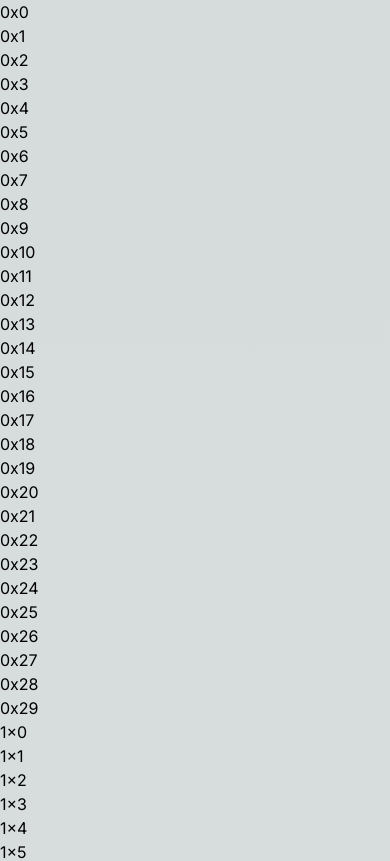
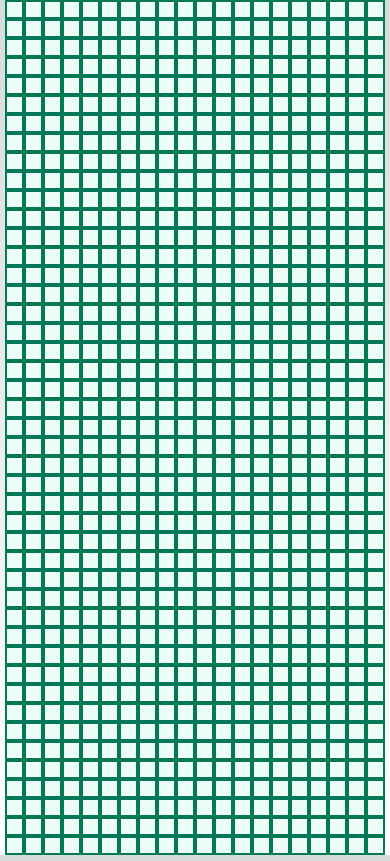
Before and after one commit to Albx68/friendly-octo-lamp, a Next.js app: page / in a window 390 px wide. Shown: the top 861 px of the page. Built offline with nearby package versions, Linux system fonts and the light colour scheme.

Commit message:
added responsive grid

```diff
--- a/src/components/Grid.tsx
+++ b/src/components/Grid.tsx
@@ -2,19 +2,24 @@
 
 import { COL_COUNT, ROW_COUNT } from '@/utils/constants/constants'
 import { generateGrid } from '@/utils/helpers/grid'
+import useWindowDimensions from '@/utils/hooks/useWindowDimensions'
+import { motion } from 'framer-motion'
 import React, { useMemo } from 'react'
 
 
 
 const Grid = () => {
+    const { height: windowHeight, width: windowWidth } = useWindowDimensions()
 
     const grid = useMemo(() => generateGrid(ROW_COUNT, COL_COUNT), [])
-
-    return <div>
+    const dimension = windowHeight * windowWidth
+    const totalNodes = ROW_COUNT * COL_COUNT
+    const unitNodeArea = dimension / totalNodes
+    const unitNode = Math.round(Math.sqrt(unitNodeArea))
+    return <div className='flex flex-wrap justify-center items-center'>
         {grid.map((row, rowIdx) => {
-            console.log("row", row)
             return row.map((col, colIdx) => {
-                return <div key={`${rowIdx}x${colIdx}`}>{rowIdx}x{colIdx}</div>
+                return <motion.div style={{ height: unitNode, width: unitNode }} key={`${rowIdx}x${colIdx}`} className={`text-xs text-emerald-700 flex justify-center items-center bg-emerald-50 border-2 border-emerald-700`}></motion.div>
             })
         })}
     </div>
```
